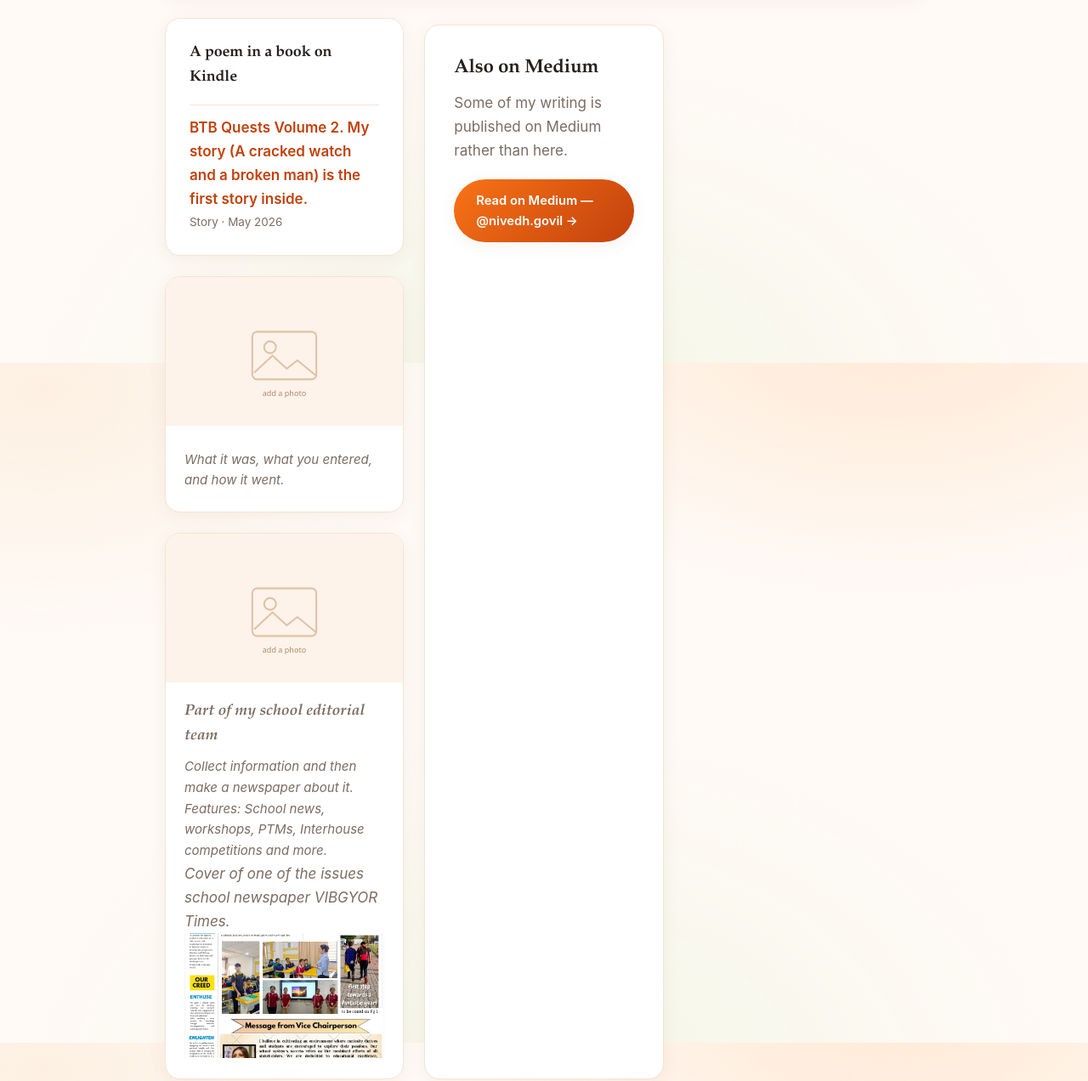
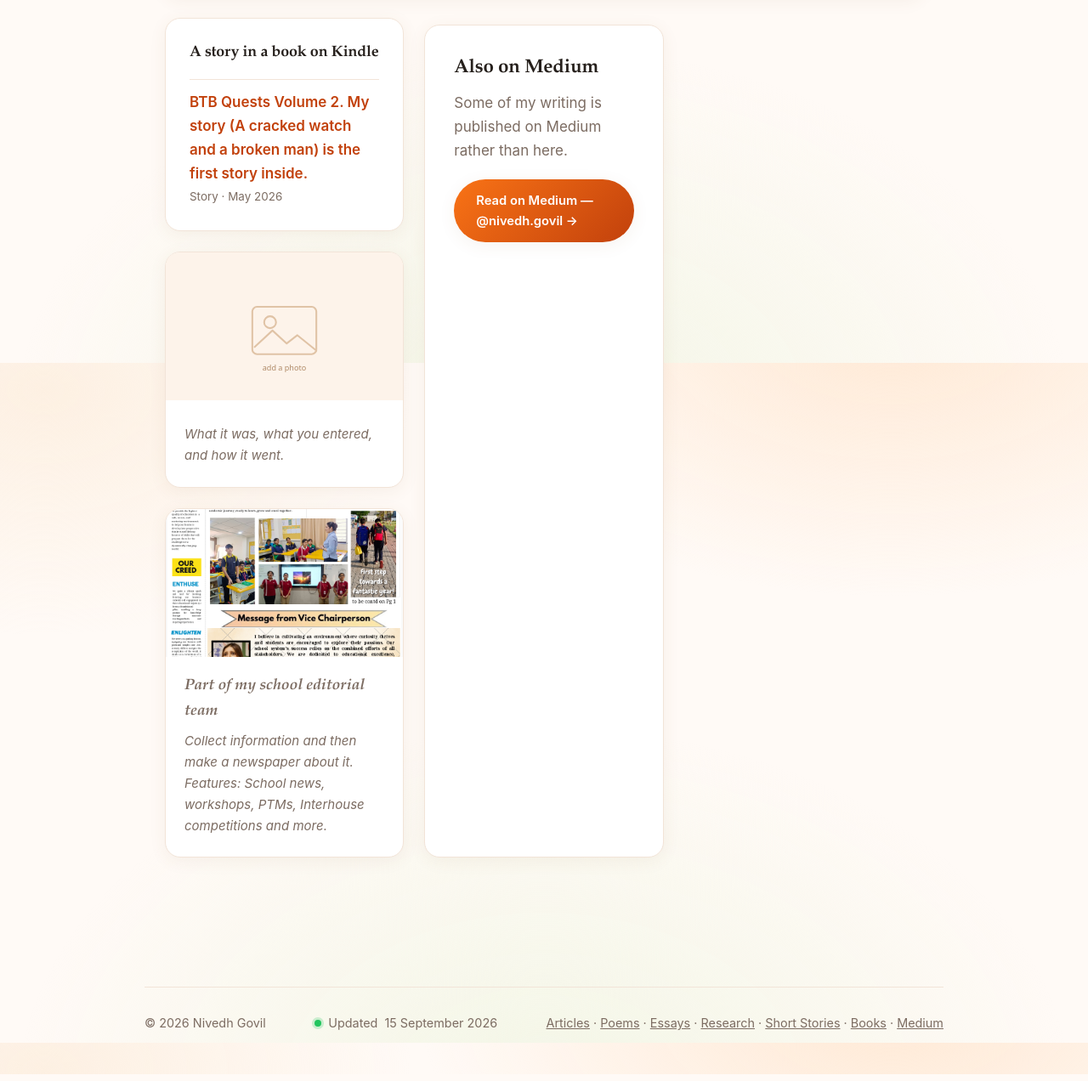
Before and after one commit to NivedhGovil/My-website, a plain HTML site: page literary.html in a window 1280 px wide. Shown: the part 2773-4045 px from the top of the page at 85% size. Drawn offline with Linux system fonts and the light colour scheme.

Commit message:
Update literary.html

```diff
--- a/literary.html
+++ b/literary.html
@@ -161,7 +161,7 @@
      <div class="achievements">
     <div class="achievement wide">
       <div class="body">
-        <h3>A poem in a book on Kindle</h3>
+        <h3>A story in a book on Kindle</h3>
 
         <ul class="pub-list">
           <li><a href="https://www.amazon.in/BTB-Quests-Beyond-Box-Anthology-ebook/dp/B0H2YLWL27/ref=sr_1_1?crid=3KS5MU38VMUKU&dib=eyJ2IjoiMSJ9.gi-98-e6UDKxqW0Y0itJVw.G4q3hqYi03l0nVXAdKkodXMH2_m6zrDF05l1iws3zuM&dib_tag=se&keywords=btb+quests+volume+2&qid=1790161220&sprefix=btb+quests+volume+%2Caps%2C625&sr=8-1"
@@ -183,14 +183,13 @@
     </div>
 
     <div class="achievement">
-      <img class="shot" src="assets/photo-placeholder.svg" alt="">
+      <img class="shot" src="assets/VT-cover1.png" alt="">
       <div class="body">
         <h3 class="empty">Part of my school editorial team</h3>
         <p class="empty">Collect information and then make a newspaper about it.
           <br> Features: School news,<br>
            workshops, PTMs, Interhouse competitions and more.</p>
- <figcaption class=empty>Cover of one of the issues school newspaper VIBGYOR Times.</figcaption>
-        <img class="shot" src="assets/VT-cover1.png" alt="Cover of the school newspaper, VT.">
+
       </div>
     </div>
   </div>
```
